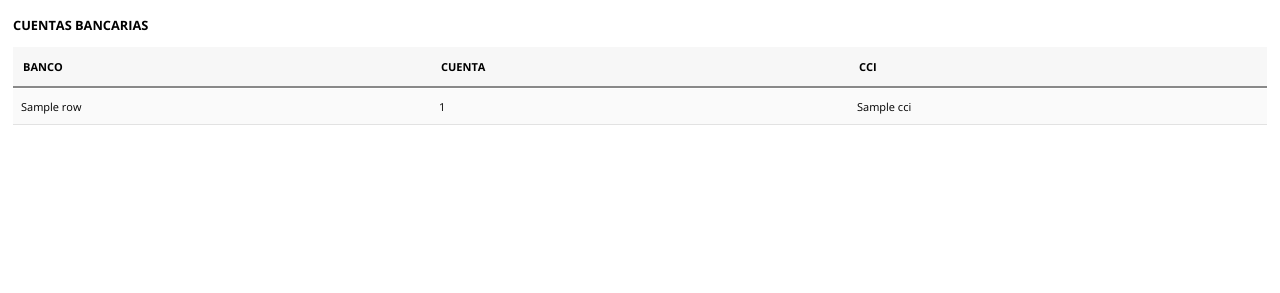
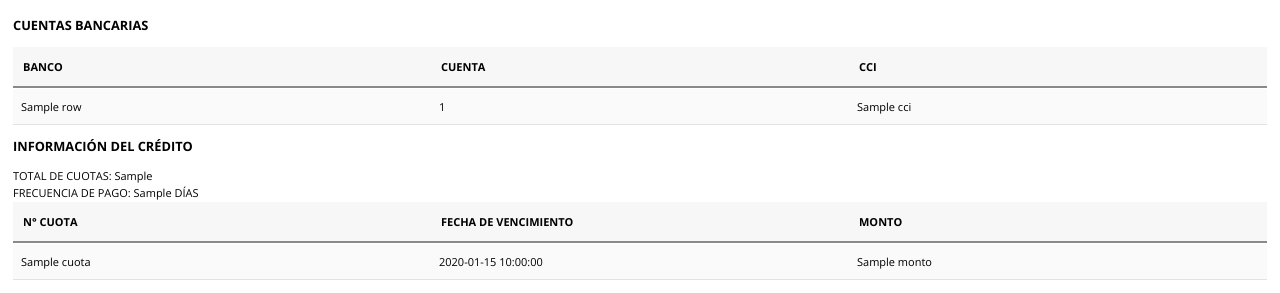
Before and after one commit to luissince/syssoft-integra-pdf, a FastAPI app: template templates/venta/a4.html in a window 1280 px wide. Shown: the part 594-887 px from the top of the page. Before the commit the page ends 719 px from the top, so only its background shows below. Run offline with FastAPI, Linux system fonts and the light colour scheme; the template is opened without the code that fills it: most values are stand-ins (such as "Sample title", 1, 10 or a date in 2020); grey boxes marked "Sample" are stand-in pictures.

Commit message:
Actualizando pdf para venta al crédito

```diff
--- a/controller/venta.py
+++ b/controller/venta.py
@@ -1,7 +1,9 @@
 from fastapi import APIRouter
 from dotenv import load_dotenv
 import os
+from model.forma_pago import FormaPago
 from service.banco import obtener_bancos
+from service.plazo import obtener_plazos
 from service.venta import obtener_venta_por_id, obtener_venta_detalle_por_id
 from service.sucursal import obtener_sucursal
 from service.empresa import obtener_empresa
@@ -97,6 +99,13 @@ async def generar_pdf_ticket(id_venta: str):
         cadena_qr = f'{empresa.documento}|{venta.codigoVenta}|{venta.serie}-{venta.numeracion}|sumatoria impuestos|{total}|{venta.fechaQR}|{venta.tipoDoc}|{venta.documento}'
         qr_generado = generar_qr(cadena_qr)
 
+         # Forma Pago
+        forma_pago = ""
+        if venta.idFormaPago == FormaPago.CONTADO or venta.idFormaPago == FormaPago.ADELANTADO:
+            forma_pago = "CONTADO"
+        else:
+            forma_pago = "CRÉDITO"
+
         # Crear diccionario de datos para el template HTML
         data_html = {
             "logo_emp": f"{os.getenv('APP_URL_FILES')}/files/company/{empresa.rutaLogo}",
@@ -112,7 +121,7 @@ async def generar_pdf_ticket(id_venta: str):
             "comprobante": venta.comprobante,
             "serie": venta.serie,
             "numeracion": format_number_with_zeros(venta.numeracion),
-            "forma_pago": venta.formaPago,
+            "forma_pago": forma_pago,
 
             "fecha": venta.fecha,
             "hora": venta.hora,
@@ -163,6 +172,7 @@ async def generar_pdf_a4(id_venta: str):
         empresa = obtener_empresa()
         sucursal = obtener_sucursal(venta.idSucursal)
         bancos = obtener_bancos()
+        plazos = obtener_plazos(id_venta)
 
         # Obtener detalles de la compra
         detalle = obtener_venta_detalle_por_id(id_venta)
@@ -229,6 +239,13 @@ async def generar_pdf_a4(id_venta: str):
         cadena_qr = f'{empresa.documento}|{venta.codigoVenta}|{venta.serie}-{venta.numeracion}|sumatoria impuestos|{total}|{venta.fechaQR}|{venta.tipoDoc}|{venta.documento}'
         qr_generado = generar_qr(cadena_qr)
 
+        # Forma Pago
+        forma_pago = ""
+        if venta.idFormaPago == FormaPago.CONTADO or venta.idFormaPago == FormaPago.ADELANTADO:
+            forma_pago = "CONTADO"
+        else:
+            forma_pago = "CRÉDITO"
+
         # Crear diccionario de datos para el template HTML
         data_html = {
             "logo_emp": f"{os.getenv('APP_URL_FILES')}/files/company/{empresa.rutaLogo}",
@@ -248,7 +265,9 @@ async def generar_pdf_a4(id_venta: str):
             "serie": venta.serie,
             "numeracion": format_number_with_zeros(venta.numeracion),
 
-            "forma_pago": venta.formaPago,
+            "forma_pago": forma_pago,
+            "numero_cuota": venta.numeroCuota,
+            "frecuencia_pago": venta.frecuenciaPago,
             "fecha": venta.fecha,
             "hora": venta.hora,
             "informacion": venta.informacion,
@@ -269,7 +288,9 @@ async def generar_pdf_a4(id_venta: str):
 
             "tipo_envio": empresa.tipoEnvio,
 
-            "bancos": bancos
+            "bancos": bancos,
+
+            "plazos": plazos
         }
 
         # Generar PDF
--- /dev/null
+++ b/model/forma_pago.py
@@ -0,0 +1,5 @@
+class FormaPago:
+    CONTADO = 'FP0001'
+    CREDITO_FIJO = 'FP0002'
+    CREDITO_VARIABLE = 'FP0003'
+    ADELANTADO = 'FP0004'
--- a/model/orm.py
+++ b/model/orm.py
@@ -191,6 +191,8 @@ class Venta(Base):
     comentario = Column(String(200), nullable=False)
 
     idFormaPago = Column(String(12), ForeignKey('formaPago.idFormaPago'), nullable=True)
+    numeroCuota = Column(Integer, nullable=False)
+    frecuenciaPago = Column(String(5), nullable=False)
 
     estado = Column(Integer, nullable=True)
     fecha = Column(Date, nullable=True)
--- a/service/venta.py
+++ b/service/venta.py
@@ -25,6 +25,8 @@ def obtener_venta_por_id(id_venta: str) -> Union[Venta, Persona, Usuario, TipoDo
             func.DATE_FORMAT(Venta.fecha, '%Y-%m-%d').label('fechaQR'),
             Venta.hora,
             Venta.idFormaPago,
+            Venta.numeroCuota,
+            Venta.frecuenciaPago,
             Venta.estado,
             Moneda.simbolo,
             Moneda.codiso,
--- a/templates/venta/a4.html
+++ b/templates/venta/a4.html
@@ -310,6 +310,11 @@
             font-size: 0.8rem;
         }
 
+        #bank span {
+            display: block;
+            margin-bottom: 2px;
+        }
+
         #bank table {
             border-collapse: separate;
             width: 100%;
@@ -563,6 +568,34 @@
             </table>
         </section>
         {%endif %}
+
+        <div class="clearfix"></div>
+
+        {%if plazos|length > 0%}
+        <section id="bank">
+            <p>INFORMACIÓN DEL CRÉDITO</p>
+            <span>TOTAL DE CUOTAS: {{numero_cuota}}</span>
+            <span>FRECUENCIA DE PAGO: {{frecuencia_pago}} DÍAS</span>
+            <table cellpadding="0" cellspacing="0">
+                <thead>
+                    <tr>
+                        <th>N° CUOTA</th>
+                        <th>FECHA DE VENCIMIENTO</th>
+                        <th>MONTO</th>
+                    </tr>
+                </thead>
+                <tbody>
+                    {%for row in plazos%}
+                    <tr>
+                        <td>{{row.cuota}}</td>
+                        <td>{{row.fecha}}</td>
+                        <td>{{row.monto}}</td>
+                    </tr>
+                    {%endfor%}
+                </tbody>
+            </table>
+        </section>
+        {%endif %}
     </div>
 
 </body>
```
Also changed, not shown: service/plazo.py (added, +34 -0 lines).
